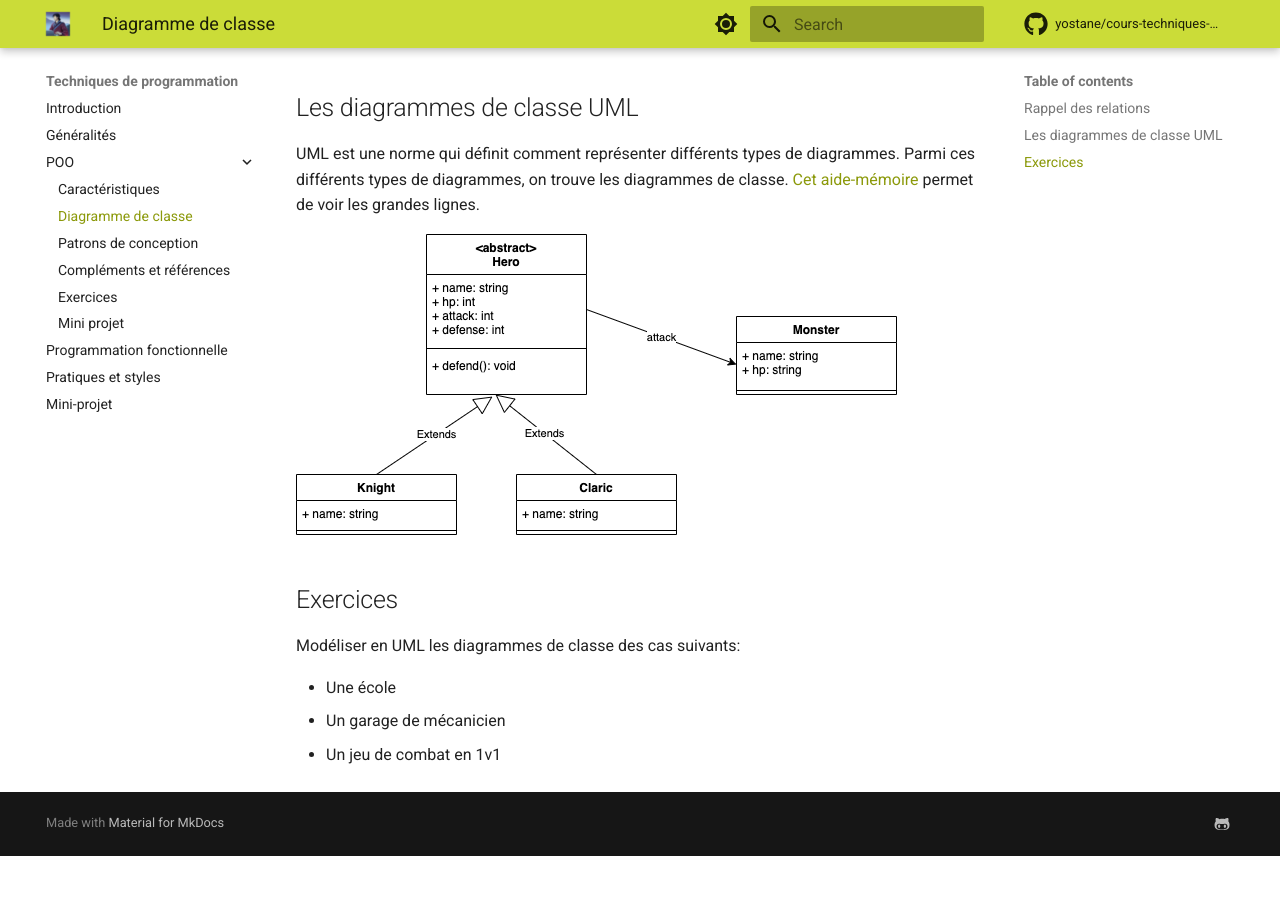
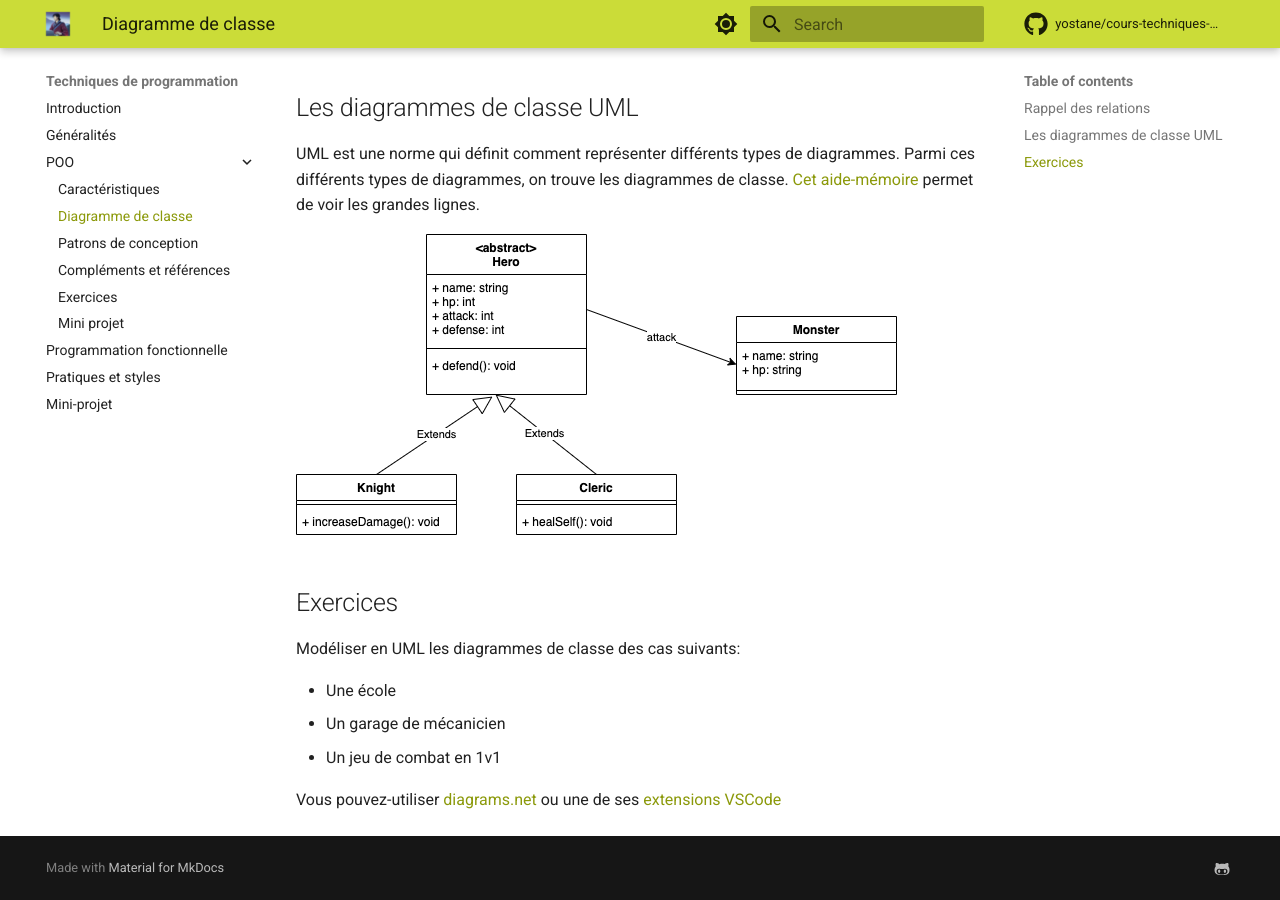
Before and after one commit to yostane/cours-techniques-de-programmation, an MkDocs documentation site: the page built from docs/poo/uml.md, in a window 1280 px wide and 900 px high, scrolled down 619 px. Built offline with MkDocs 1.6.1 and Material for MkDocs 9.7.7, drawn with Linux system fonts in a browser that asks for light colours; comment, search, counter and statistics services are not loaded; before the commit the page ends 1475 px from its top, so only the background shows below that.

Commit message:
maj diagrams

```diff
--- a/docs/poo/uml.md
+++ b/docs/poo/uml.md
@@ -28,3 +28,5 @@ Modéliser en UML les diagrammes de classe des cas suivants:
 -   Une école
 -   Un garage de mécanicien
 -   Un jeu de combat en 1v1
+
+Vous pouvez-utiliser [diagrams.net](https://www.diagrams.net/) ou une de ses [extensions VSCode](https://marketplace.visualstudio.com/items?itemName=hediet.vscode-drawio)
```
Also changed, not shown: docs/poo/img/uml01.png, 1 other file.
